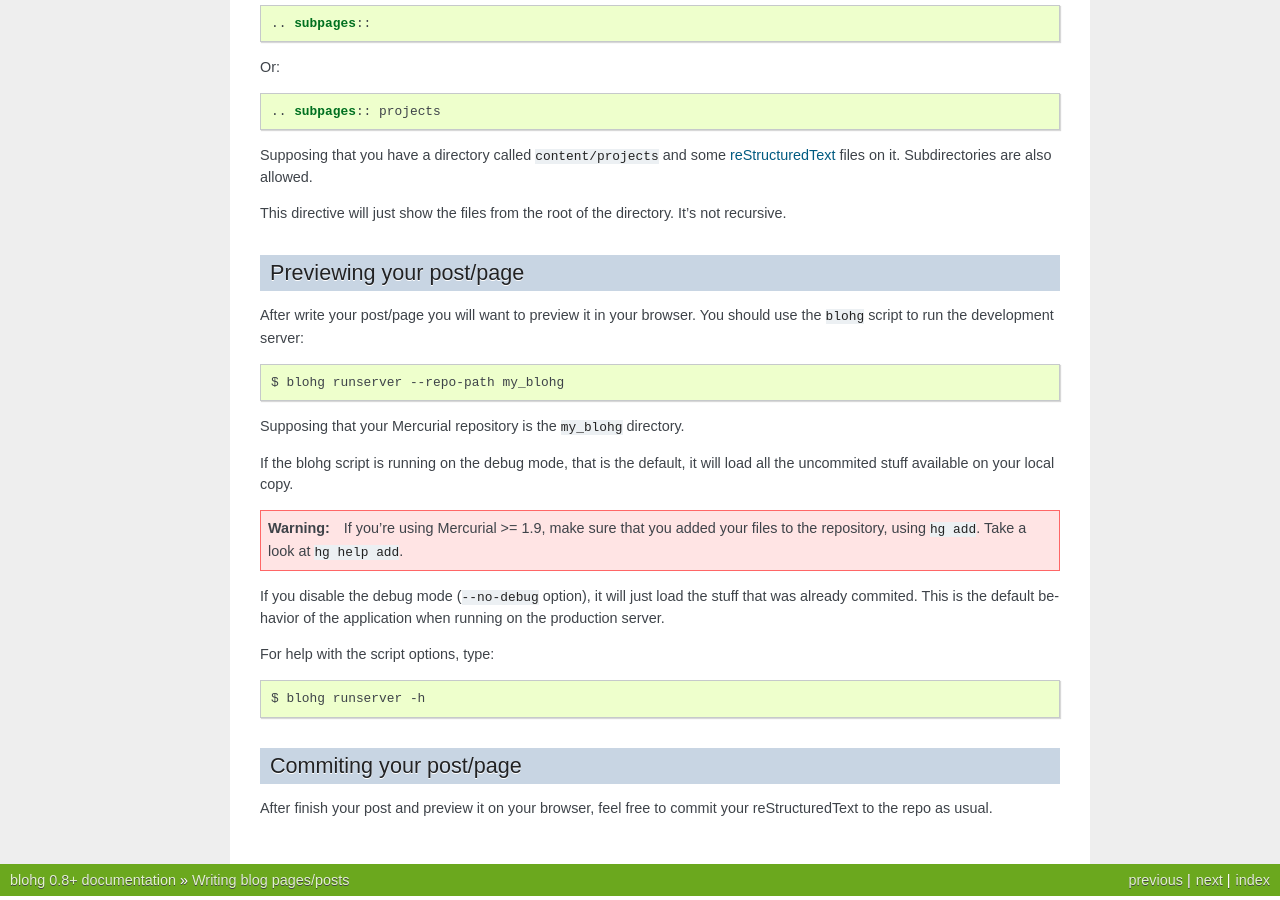
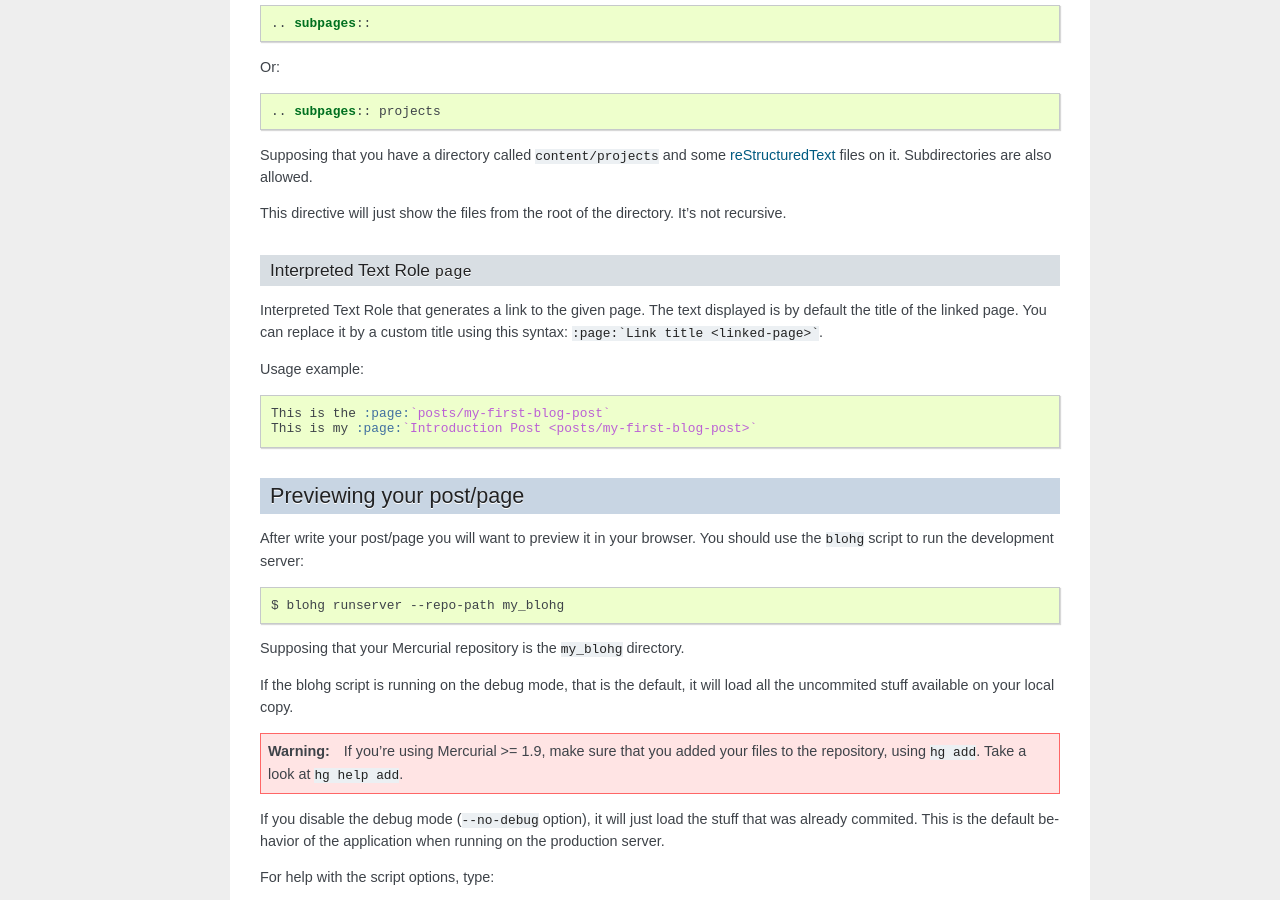
Before and after one commit to rafaelmartins/blohg, a Sphinx documentation site: the page built from docs/write.rst, in a window 1280 px wide and 900 px high, scrolled down 3429 px. Built offline with Sphinx 7.4.7, drawn with Linux system fonts in a browser that asks for light colours; some of the changed text lies outside the part shown.

Commit message:
Add doc about the `page` rst role

````diff
--- a/docs/write.rst
+++ b/docs/write.rst
@@ -238,6 +238,21 @@ files on it. Subdirectories are also allowed.
 This directive will just show the files from the root of the directory. It's not recursive.
 
 
+Interpreted Text Role ``page``
+~~~~~~~~~~~~~~~~~~~~~~~~~~~~~~
+
+Interpreted Text Role that generates a link to the given page. The
+text displayed is by default the title of the linked page. You can
+replace it by a custom title using this syntax: ``:page:`Link title
+<linked-page>```.
+
+Usage example:
+
+.. code-block:: rest
+
+    This is the :page:`posts/my-first-blog-post`
+    This is my :page:`Introduction Post <posts/my-first-blog-post>`
+
 Previewing your post/page
 -------------------------
 
````
